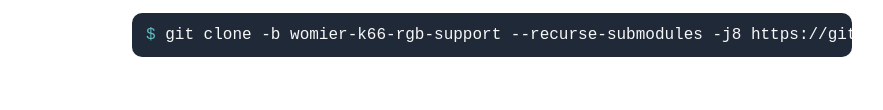
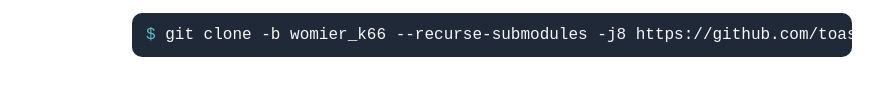
Before and after one commit to wormier-docs/wormier-docs.github.io, an Eleventy site: page k66/2-windows.html in a window 1280 px wide. Shown: the part 956-1066 px from the top of the page, without its empty margins (148-1031 px from the left). Built offline with nearby package versions, Linux system fonts and the light colour scheme; Eleventy itself is replaced by a stand-in of ours; files that its build step writes are made by us from their sources.

Commit message:
fix branch

```diff
--- a/k66/2-windows.html
+++ b/k66/2-windows.html
@@ -23,7 +23,7 @@ title: Environment Setup - Windows
 	</pre>
 	<p>Once you are done with that and are in the correct directory, run this command to clone our modification of QMK. If you don't know what git is, it is an open source version control system which makes it easy for developers to collaborate and share source code with everyone. If you want to contribute to the project learning git is a great skill to have. However right now you don't need to know it.</p>
 	<pre class="code">
-	  <code>git clone -b womier-k66-rgb-support --recurse-submodules -j8 https://github.com/smp4488/qmk_firmware.git</code>
+	  <code>git clone -b womier_k66 --recurse-submodules -j8 https://github.com/toastdb/qmk_firmware.git</code>
 	</pre>
 
 	<h2>3.) Installation of drivers and other necessary applications.</h2>
```
